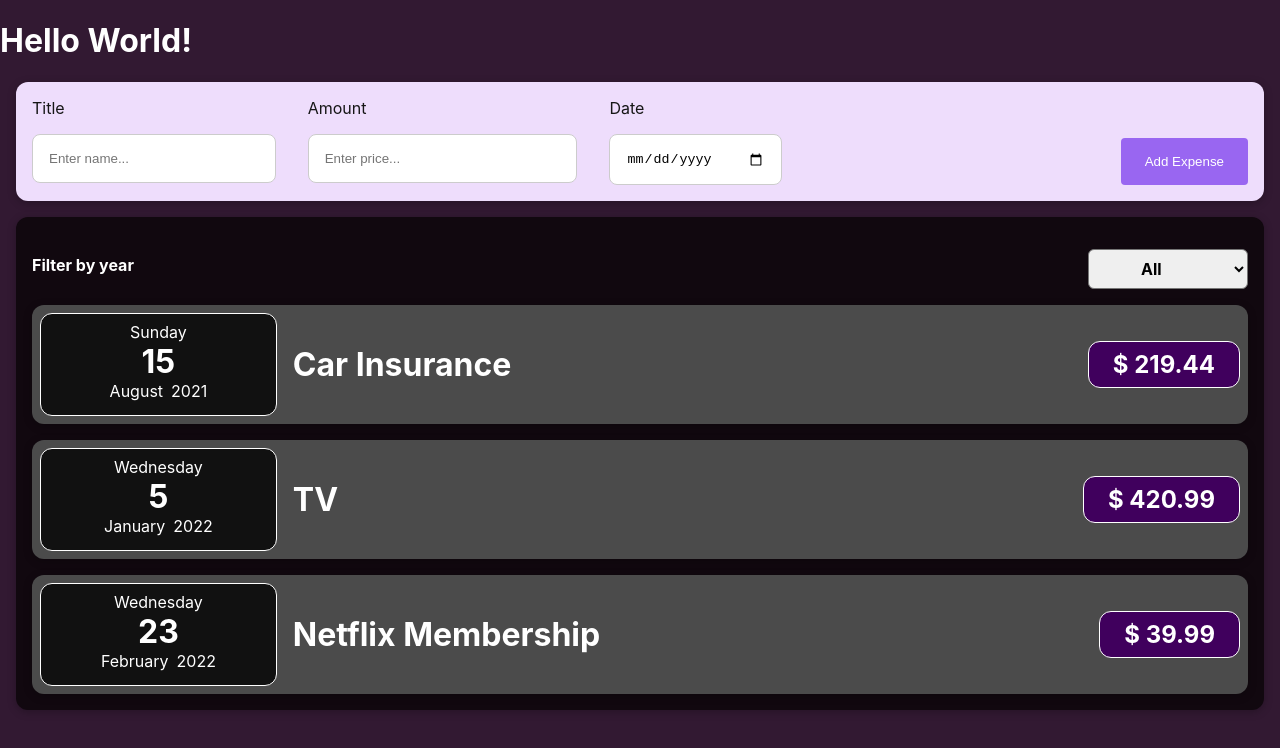
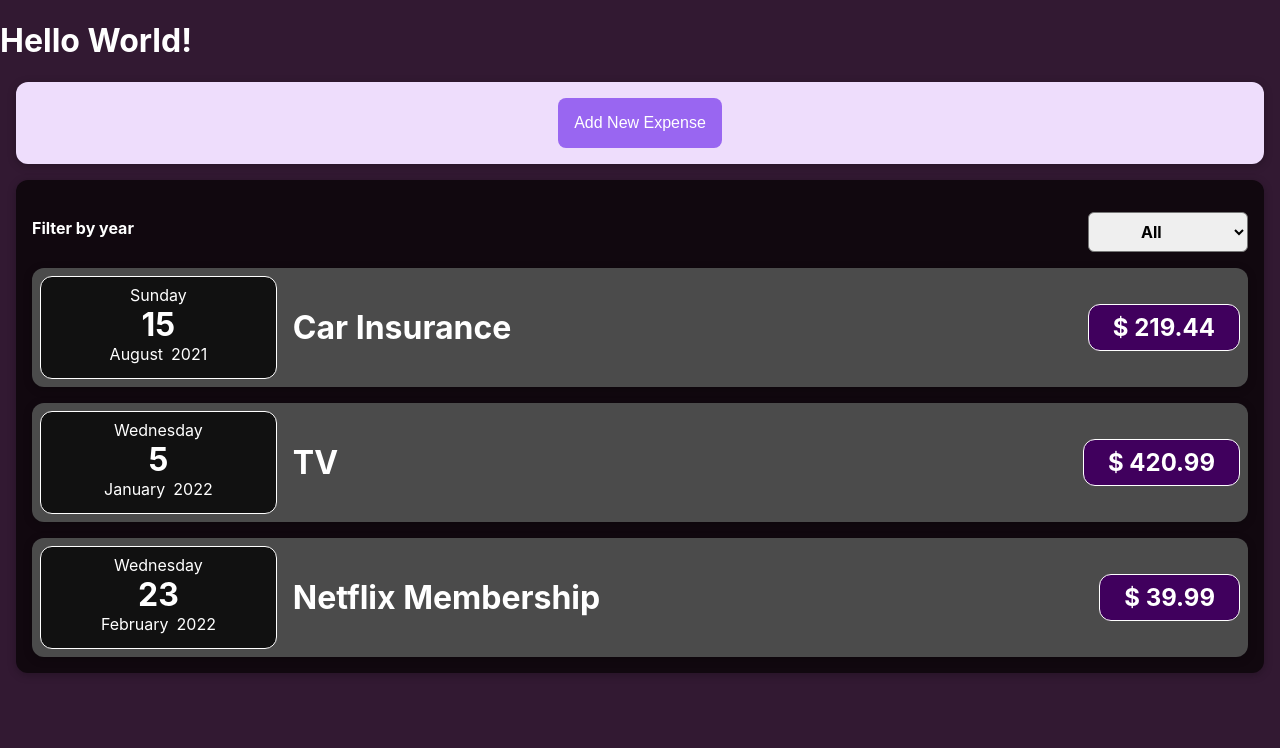
Before and after one commit to RossCr0ss/Study-Item-Comparetor, a React (Create React App) app: page / in a window 1280 px wide. Shown: the top 748 px of the page. Built offline with nearby package versions, Linux system fonts and the light colour scheme.

Commit message:
Add some condition and buttons for NewExpense Form

```diff
--- a/src/components/Expenses/Expenses.js
+++ b/src/components/Expenses/Expenses.js
@@ -27,6 +27,14 @@ const Expenses = (props) => {
     ));
   }
 
+  if (
+    filteredExpenses.length === 0 &&
+    filteredYear !== 'All' &&
+    props.items.length
+  ) {
+    expensesContent = <h2>Expenses is not found</h2>;
+  }
+
   if (filteredExpenses.length !== 0) {
     expensesContent = filteredExpenses.map((item) => (
       <ExpenseItem
--- a/src/components/NewExpense/ExpenseForm.css
+++ b/src/components/NewExpense/ExpenseForm.css
@@ -15,8 +15,7 @@
 }
 
 .expense-form .actions button {
-  width: 100%;
-  background-color: #9966f1;
+  width: 10rem;
   color: #fff;
   padding: 1rem 1.5rem;
   border: none;
@@ -24,7 +23,20 @@
   cursor: pointer;
 }
 
-.expense-form .actions button:hover {
+.expense-form .actions button.submit-btn {
+  background-color: #9966f1;
+  margin-left: 1rem;
+}
+
+.expense-form .actions button.submit-btn:disabled {
+  cursor: auto;
+}
+
+.expense-form .actions button.submit-btn:hover:disabled {
+  background-color: #9966f1;
+}
+
+.expense-form .actions button.submit-btn:hover {
   background-color: #05d373;
 }
 
@@ -46,3 +58,20 @@
   border-radius: 0.5rem;
   box-sizing: border-box;
 }
+
+.show-form {
+  display: flex;
+  justify-content: center;
+  align-items: center;
+  padding: 1rem;
+}
+
+.show-form-btn {
+  background-color: #9966f1;
+  color: #fff;
+}
+
+.show-form-btn:hover {
+  background-color: #05d373;
+  margin: 0 auto;
+}
--- a/src/components/NewExpense/ExpenseForm.js
+++ b/src/components/NewExpense/ExpenseForm.js
@@ -28,6 +28,7 @@ const ExpenseForm = (props) => {
     };
 
     props.onAddExpense(expenseData);
+    props.onShowForm();
 
     setTitle('');
     setAmount('');
@@ -72,7 +73,20 @@ const ExpenseForm = (props) => {
         </div>
       </div>
       <div className="actions">
-        <button title="Add Expense" type="submit">
+        <button
+          title="Cancel"
+          type="button"
+          className="cancel-btn"
+          onClick={() => props.onShowForm()}
+        >
+          Cancel
+        </button>
+        <button
+          title="Add Expense"
+          type="submit"
+          className="submit-btn"
+          disabled={!title || !amount || !date}
+        >
           Add Expense
         </button>
       </div>
--- a/src/components/NewExpense/NewExpense.js
+++ b/src/components/NewExpense/NewExpense.js
@@ -1,7 +1,10 @@
+import { useState } from 'react';
 import ExpenseForm from './ExpenseForm';
 import './NewExpense.css';
 
 const NewExpense = (props) => {
+  const [showForm, setShowForm] = useState(false);
+
   const saveExpenseDataHandler = (enterdExpense) => {
     const expenseData = {
       ...enterdExpense,
@@ -10,10 +13,29 @@ const NewExpense = (props) => {
 
     props.addExpenseData(expenseData);
   };
+  const showFormHandler = () => {
+    return setShowForm(true);
+  };
+
+  const hideFormHandler = () => {
+    return setShowForm(false);
+  };
 
   return (
     <div className="new-expense">
-      <ExpenseForm onAddExpense={saveExpenseDataHandler} />
+      {!showForm ? (
+        <div className="show-form">
+          <button className="show-form-btn" onClick={showFormHandler}>
+            Add New Expense
+          </button>
+        </div>
+      ) : (
+        <ExpenseForm
+          showForm={showForm}
+          onShowForm={hideFormHandler}
+          onAddExpense={saveExpenseDataHandler}
+        />
+      )}
     </div>
   );
 };
--- a/src/index.css
+++ b/src/index.css
@@ -8,3 +8,24 @@ body {
   background-color: rgb(50, 25, 50);
   color: #fff;
 }
+
+button {
+  position: relative;
+  border: none;
+  font-size: 1rem;
+  padding: 1rem;
+  text-align: center;
+  transition-duration: 0.4s;
+  text-decoration: none;
+  overflow: hidden;
+  cursor: pointer;
+  border-radius: 0.5rem;
+}
+
+button.cancel-btn {
+  background-color: #df5757;
+}
+
+button.cancel-btn:hover {
+  background-color: #a54d44;
+}
```
